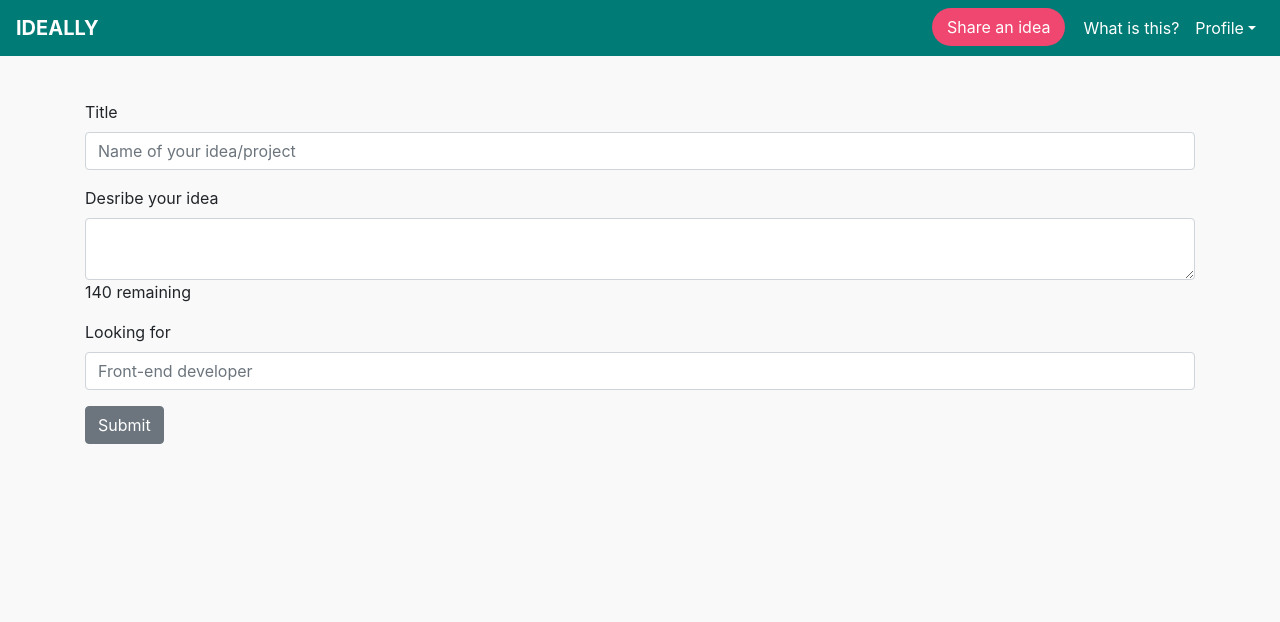
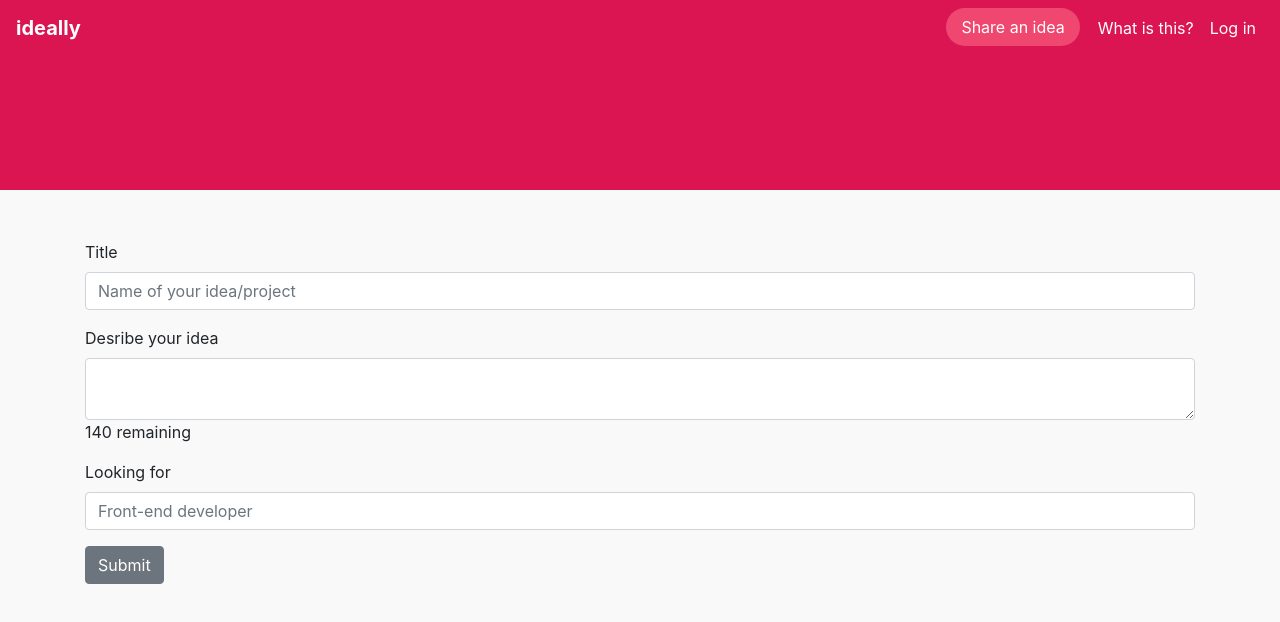
Before and after one commit to karannavani/ideally.io, a React (Create React App) app: page /new in a window 1280 px wide. Shown: the top 622 px of the page. Built offline with nearby package versions, Linux system fonts and the light colour scheme.

Commit message:
refreshed looks

```diff
--- a/package.json
+++ b/package.json
@@ -36,5 +36,6 @@
     "not dead",
     "not ie <= 11",
     "not op_mini all"
-  ]
+  ],
+"proxy": "http://localhost:4000"
 }
--- a/src/components/Feed.js
+++ b/src/components/Feed.js
@@ -27,9 +27,9 @@ export default class Feed extends React.Component {
 
   render() {
     return <Container className="feed-content">
-        <Row className="justify-content-center">
+        <Row>
           {this.state.ideas && this.state.ideas.map(ideas => (
-              <Col className="col-11 col-lg-8 col-md-8" key={ideas._id}>
+          <Col className="col-12 col-lg-4 col-md-6" key={ideas._id}>
                 <Card body className="feed-card">
                   <CardTitle>{ideas.title}</CardTitle>
                   <CardText>{ideas.description}</CardText>
--- a/src/components/Header.js
+++ b/src/components/Header.js
@@ -29,9 +29,9 @@ export default class Header extends React.Component {
     });
   }
   render() {
-    return <div>
+    return <header>
         <Navbar expand="md" className="fixed-top">
-          <NavbarBrand href="/">IDEALLY</NavbarBrand>
+          <NavbarBrand href="/">ideally</NavbarBrand>
           <NavbarToggler onClick={this.toggle} />
           <Collapse isOpen={this.state.isOpen} navbar>
             <Nav className="ml-auto" navbar>
@@ -47,7 +47,13 @@ export default class Header extends React.Component {
                 </NavLink>
               </NavItem>
 
-              <UncontrolledDropdown nav inNavbar>
+              <NavItem>
+                <NavLink href="https://github.com/reactstrap/reactstrap">
+                  Log in
+                </NavLink>
+              </NavItem>
+
+              {/* <UncontrolledDropdown nav inNavbar>
                 <DropdownToggle nav caret>
                   Profile
                 </DropdownToggle>
@@ -57,10 +63,10 @@ export default class Header extends React.Component {
                   <DropdownItem divider />
                   <DropdownItem>Log Out</DropdownItem>
                 </DropdownMenu>
-              </UncontrolledDropdown>
+              </UncontrolledDropdown> */}
             </Nav>
           </Collapse>
         </Navbar>
-      </div>;
+      </header>;
   }
 }
--- a/src/scss/style.scss
+++ b/src/scss/style.scss
@@ -1,12 +1,17 @@
 body {
   background: #f9f9f9;
-  margin-top: 100px;
+}
+
+header {
+  height: 190px;
+  background: #DA1552;
+  margin-bottom: 50px;
 }
 .navbar {
     .navbar-brand {
         font-weight: bold;
     }
-  background: #007B76;
+  background: #DA1552;
   a {
     color: white;
   }
@@ -26,4 +31,11 @@ body {
 
 .feed-card {
   margin-bottom: 20px;
+  height: 400px;
 }
+
+@media (max-width: 575.98px) {
+  .feed-content {
+    padding: 0 28px;
+  }
+}
```
Also changed, not shown: src/components/LoginForm.js (added).
